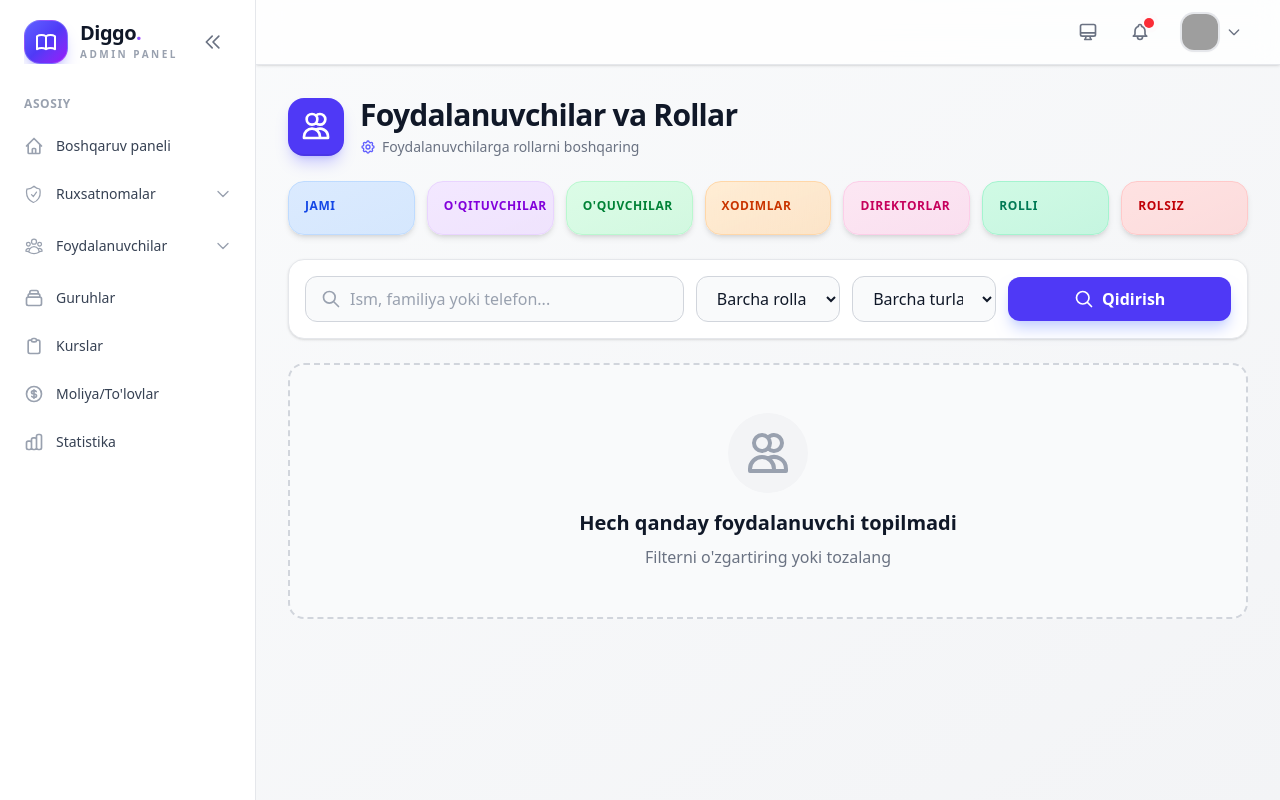
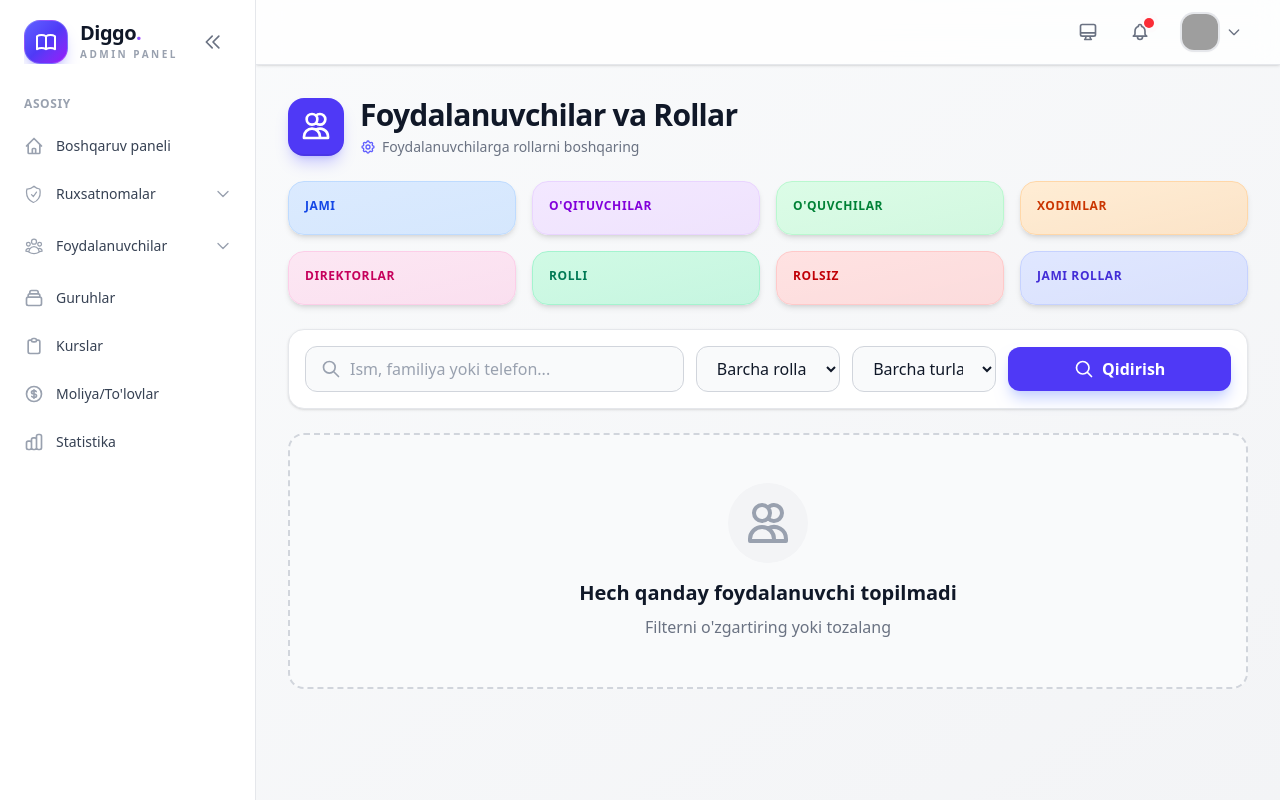
Before and after one commit to AbdulazizYusupov/Diggo, a Laravel app: template resources/views/Settings/index.blade.php in a window 1280 px wide. Run offline with Laravel 12, Linux system fonts and the light colour scheme; the template is opened without the code that fills it, so the values that code supplies are empty; style sheets or scripts are compiled from the project's sources; grey boxes are pictures that could not be loaded.

Commit message:
some changes

```diff
--- a/app/Http/Controllers/Settings/SettingsController.php
+++ b/app/Http/Controllers/Settings/SettingsController.php
@@ -59,6 +59,7 @@ class SettingsController extends Controller
             'total_directors' => User::whereHas('director')->count(),
             'users_with_roles' => User::has('roles')->count(),
             'users_without_roles' => User::doesntHave('roles')->count(),
+            'total_roles' => $roles->count(),
         ];
 
         return view('Settings.index', compact('users', 'roles', 'stats', 'search', 'roleFilter', 'typeFilter'));
--- a/resources/views/Settings/index.blade.php
+++ b/resources/views/Settings/index.blade.php
@@ -33,90 +33,72 @@
         </div>
 
         {{-- Statistics Cards --}}
-        <div class="grid grid-cols-2 sm:grid-cols-3 lg:grid-cols-4 xl:grid-cols-7 gap-3">
-            <div
-                class="bg-gradient-to-br from-blue-100 to-blue-200/60 dark:from-blue-900/30 dark:to-blue-800/30 rounded-2xl p-4 border border-blue-200 dark:border-blue-700/50 shadow-md">
+        <div class="grid grid-cols-2 sm:grid-cols-3 lg:grid-cols-4 gap-4">
+
+    {{-- Jami foydalanuvchilar --}}
+    <div class="bg-gradient-to-br from-blue-100 to-blue-200/60 dark:from-blue-900/30 dark:to-blue-800/30 rounded-2xl p-4 border border-blue-200 dark:border-blue-700/50 shadow-md">
         <div class="flex flex-col">
-                    <p class="text-xs font-bold text-blue-700 dark:text-blue-400 uppercase tracking-wider mb-1">
-                        Jami
-                    </p>
-                    <p class="text-2xl font-extrabold text-blue-900 dark:text-blue-50">
-                        {{ $stats['total_users'] }}
-                    </p>
+            <p class="text-xs font-bold text-blue-700 dark:text-blue-400 uppercase tracking-wider mb-1">Jami</p>
+            <p class="text-2xl font-extrabold text-blue-900 dark:text-blue-50">{{ $stats['total_users'] }}</p>
         </div>
     </div>
 
-            <div
-                class="bg-gradient-to-br from-purple-100 to-purple-200/60 dark:from-purple-900/30 dark:to-purple-800/30 rounded-2xl p-4 border border-purple-200 dark:border-purple-700/50 shadow-md">
+    {{-- O'qituvchilar --}}
+    <div class="bg-gradient-to-br from-purple-100 to-purple-200/60 dark:from-purple-900/30 dark:to-purple-800/30 rounded-2xl p-4 border border-purple-200 dark:border-purple-700/50 shadow-md">
         <div class="flex flex-col">
-                    <p class="text-xs font-bold text-purple-700 dark:text-purple-400 uppercase tracking-wider mb-1">
-                        O'qituvchilar
-                    </p>
-                    <p class="text-2xl font-extrabold text-purple-900 dark:text-purple-50">
-                        {{ $stats['total_teachers'] }}
-                    </p>
+            <p class="text-xs font-bold text-purple-700 dark:text-purple-400 uppercase tracking-wider mb-1">O'qituvchilar</p>
+            <p class="text-2xl font-extrabold text-purple-900 dark:text-purple-50">{{ $stats['total_teachers'] }}</p>
         </div>
     </div>
 
-            <div
-                class="bg-gradient-to-br from-green-100 to-green-200/60 dark:from-green-900/30 dark:to-green-800/30 rounded-2xl p-4 border border-green-200 dark:border-green-700/50 shadow-md">
+    {{-- O'quvchilar --}}
+    <div class="bg-gradient-to-br from-green-100 to-green-200/60 dark:from-green-900/30 dark:to-green-800/30 rounded-2xl p-4 border border-green-200 dark:border-green-700/50 shadow-md">
         <div class="flex flex-col">
-                    <p class="text-xs font-bold text-green-700 dark:text-green-400 uppercase tracking-wider mb-1">
-                        O'quvchilar
-                    </p>
-                    <p class="text-2xl font-extrabold text-green-900 dark:text-green-50">
-                        {{ $stats['total_students'] }}
-                    </p>
+            <p class="text-xs font-bold text-green-700 dark:text-green-400 uppercase tracking-wider mb-1">O'quvchilar</p>
+            <p class="text-2xl font-extrabold text-green-900 dark:text-green-50">{{ $stats['total_students'] }}</p>
         </div>
     </div>
 
-            <div
-                class="bg-gradient-to-br from-orange-100 to-orange-200/60 dark:from-orange-900/30 dark:to-orange-800/30 rounded-2xl p-4 border border-orange-200 dark:border-orange-700/50 shadow-md">
+    {{-- Xodimlar --}}
+    <div class="bg-gradient-to-br from-orange-100 to-orange-200/60 dark:from-orange-900/30 dark:to-orange-800/30 rounded-2xl p-4 border border-orange-200 dark:border-orange-700/50 shadow-md">
         <div class="flex flex-col">
-                    <p class="text-xs font-bold text-orange-700 dark:text-orange-400 uppercase tracking-wider mb-1">
-                        Xodimlar
-                    </p>
-                    <p class="text-2xl font-extrabold text-orange-900 dark:text-orange-50">
-                        {{ $stats['total_staff'] }}
-                    </p>
+            <p class="text-xs font-bold text-orange-700 dark:text-orange-400 uppercase tracking-wider mb-1">Xodimlar</p>
+            <p class="text-2xl font-extrabold text-orange-900 dark:text-orange-50">{{ $stats['total_staff'] }}</p>
         </div>
     </div>
 
-            <div
-                class="bg-gradient-to-br from-pink-100 to-pink-200/60 dark:from-pink-900/30 dark:to-pink-800/30 rounded-2xl p-4 border border-pink-200 dark:border-pink-700/50 shadow-md">
+    {{-- Direktorlar --}}
+    <div class="bg-gradient-to-br from-pink-100 to-pink-200/60 dark:from-pink-900/30 dark:to-pink-800/30 rounded-2xl p-4 border border-pink-200 dark:border-pink-700/50 shadow-md">
         <div class="flex flex-col">
-                    <p class="text-xs font-bold text-pink-700 dark:text-pink-400 uppercase tracking-wider mb-1">
-                        Direktorlar
-                    </p>
-                    <p class="text-2xl font-extrabold text-pink-900 dark:text-pink-50">
-                        {{ $stats['total_directors'] }}
-                    </p>
+            <p class="text-xs font-bold text-pink-700 dark:text-pink-400 uppercase tracking-wider mb-1">Direktorlar</p>
+            <p class="text-2xl font-extrabold text-pink-900 dark:text-pink-50">{{ $stats['total_directors'] }}</p>
         </div>
     </div>
 
-            <div
-                class="bg-gradient-to-br from-emerald-100 to-emerald-200/60 dark:from-emerald-900/30 dark:to-emerald-800/30 rounded-2xl p-4 border border-emerald-200 dark:border-emerald-700/50 shadow-md">
+    {{-- Rolli foydalanuvchilar --}}
+    <div class="bg-gradient-to-br from-emerald-100 to-emerald-200/60 dark:from-emerald-900/30 dark:to-emerald-800/30 rounded-2xl p-4 border border-emerald-200 dark:border-emerald-700/50 shadow-md">
         <div class="flex flex-col">
-                    <p class="text-xs font-bold text-emerald-700 dark:text-emerald-400 uppercase tracking-wider mb-1">
-                        Rolli
-                    </p>
-                    <p class="text-2xl font-extrabold text-emerald-900 dark:text-emerald-50">
-                        {{ $stats['users_with_roles'] }}
-                    </p>
+            <p class="text-xs font-bold text-emerald-700 dark:text-emerald-400 uppercase tracking-wider mb-1">Rolli</p>
+            <p class="text-2xl font-extrabold text-emerald-900 dark:text-emerald-50">{{ $stats['users_with_roles'] }}</p>
         </div>
     </div>
 
-            <div
-                class="bg-gradient-to-br from-red-100 to-red-200/60 dark:from-red-900/30 dark:to-red-800/30 rounded-2xl p-4 border border-red-200 dark:border-red-700/50 shadow-md">
+    {{-- Rolsiz foydalanuvchilar --}}
+    <div class="bg-gradient-to-br from-red-100 to-red-200/60 dark:from-red-900/30 dark:to-red-800/30 rounded-2xl p-4 border border-red-200 dark:border-red-700/50 shadow-md">
         <div class="flex flex-col">
-                    <p class="text-xs font-bold text-red-700 dark:text-red-400 uppercase tracking-wider mb-1">
-                        Rolsiz
-                    </p>
-                    <p class="text-2xl font-extrabold text-red-900 dark:text-red-50">
-                        {{ $stats['users_without_roles'] }}
-                    </p>
+            <p class="text-xs font-bold text-red-700 dark:text-red-400 uppercase tracking-wider mb-1">Rolsiz</p>
+            <p class="text-2xl font-extrabold text-red-900 dark:text-red-50">{{ $stats['users_without_roles'] }}</p>
         </div>
     </div>
+
+    {{-- Jami Rollar (Indigo Soft uslubida) --}}
+    <div class="bg-gradient-to-br from-indigo-100 to-indigo-200/60 dark:from-indigo-900/30 dark:to-indigo-800/30 rounded-2xl p-4 border border-indigo-200 dark:border-indigo-700/50 shadow-md">
+        <div class="flex flex-col">
+            <p class="text-xs font-bold text-indigo-700 dark:text-indigo-400 uppercase tracking-wider mb-1">Jami Rollar</p>
+            <p class="text-2xl font-extrabold text-indigo-900 dark:text-indigo-50">{{ $stats['total_roles'] }}</p>
+        </div>
+    </div>
+
 </div>
 
         {{-- Filters --}}
```
Lines whose indentation alone changed are shown as unchanged.
